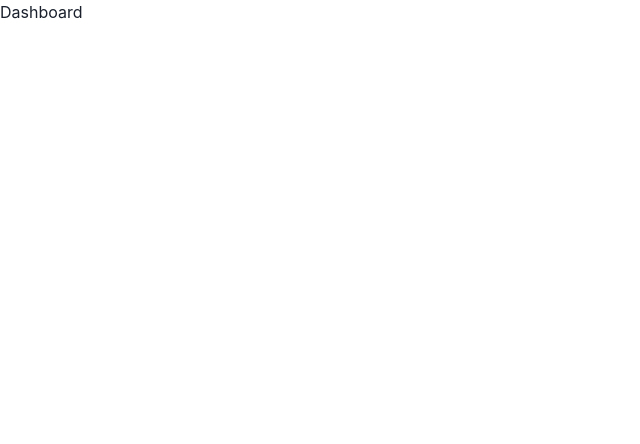
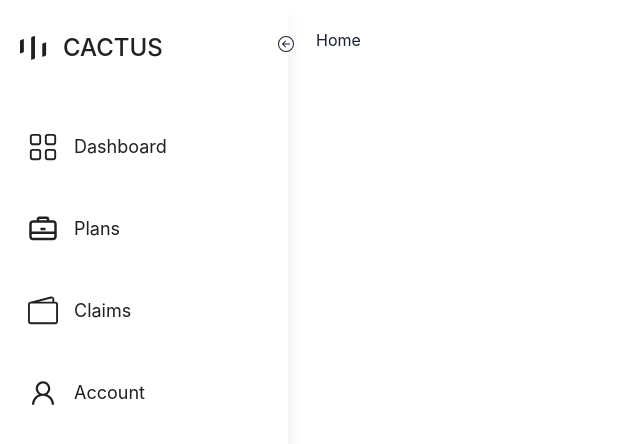
Before and after one commit to Tush-Up/Cactus-Frontend, a React (Create React App) app: page /dashboard in a window 1280 px wide. Shown: the top 444 px of the page, without its empty margins (0-640 px from the left). Built offline with nearby package versions, Linux system fonts and the light colour scheme.

Commit message:
feature: Dashboard Sidebar with nice animations and Proper Page(Children Routing) Complete

```diff
--- a/src/App.js
+++ b/src/App.js
@@ -16,7 +16,9 @@ function App() {
       <Route path="/" element={<Home />} />
       <Route path="/about" element={<About />} />
       <Route path="/contact" element={<Contact />} />
-      <Route path="/dashboard" element={<Dashboard />} />
+      <Route path="/dashboard" element={ <Dashboard /> } />
+      <Route path="/dashboard/claims" element={ <Dashboard /> } />
+      <Route path="/dashboard/useraccount" element={ <Dashboard /> } />
       <Route path="/faqs" element={<Faqs />} />
       <Route path="/products" element={<Products />} />
       <Route path="/login" element={<Auth />} />
--- /dev/null
+++ b/src/components/Claims/Claims.jsx
@@ -0,0 +1,7 @@
+import React from 'react'
+
+export default function Claims() {
+  return (
+    <div>Claims</div>
+  )
+}
--- /dev/null
+++ b/src/components/Dashboard/DashboardHome.jsx
@@ -0,0 +1,7 @@
+import React from 'react'
+
+export default function DashboardHome() {
+  return (
+    <div>Home</div>
+  )
+}
--- /dev/null
+++ b/src/components/Sidebar.jsx
@@ -0,0 +1,54 @@
+import React from 'react';
+import catcuslogo from '../asserts/catcuslogo.png';
+import { BsArrowLeftCircle, BsGrid, BsWallet2 } from 'react-icons/bs';
+import { AiOutlineUser } from 'react-icons/ai';
+import { CgBriefcase } from "react-icons/cg";
+import { useNavigate } from 'react-router-dom';
+
+
+export default function Sidebar ( { open, setOpen } )
+{
+    const navigate = useNavigate()
+    return (
+        <div className={ `${ open ? 'w-72' : 'w-20' } duration-300 h-screen bg-light-white shadow-xl p-5  pt-8 relative` } >
+            <BsArrowLeftCircle className={ `absolute cursor-pointer rounded-full -right-3 top-9 w-7  ${ !open && 'rotate-180' }` } alt="logo"
+                onClick={ () => setOpen( !open ) }
+            />
+            <div className="flex gap-x-4 items-center" onClick={ () => navigate( '/dashboard' ) }>
+                <img src={ catcuslogo } alt='logo' className={ `cursor-pointer duration-500 ${ open && "rotate-[360deg]"
+                    }` } />
+                <h1
+                    className={ `text-cactus-dark-brown origin-left font-medium text-2xl duration-200 ${ !open && "scale-0"
+                        }` }
+                >
+                    CACTUS
+                </h1>
+            </div>
+            <ul className="pt-6">
+                <li onClick={ () => navigate( '/dashboard' ) } className={ `flex rounded-md p-2 cursor-pointer hover:bg-cactus-dark-brown hover:text-white text-cactus-dark-brown text-sm items-center gap-x-4 mt-9` }>
+                    {/* <Link to='/dashboard' /> */ }
+                    <BsGrid className={ `cursor-pointer duration-500` } size='30' />  <span className={ `${ !open && "hidden" } origin-left duration-200 text-lg` }>
+                        Dashboard
+                    </span>
+                </li>
+                <li onClick={ () => navigate( '/dashboard/claims' ) }
+                    className={ `flex rounded-md p-2 cursor-pointer hover:bg-cactus-dark-brown hover:text-white text-cactus-dark-brown text-sm items-center gap-x-4 mt-9` }>
+                    {/* <Link to='/dashboard' /> */ }
+                    <CgBriefcase className={ `cursor-pointer duration-500` } size='30' /> <span className={ `${ !open && "hidden" } origin-left duration-200 text-lg` }>
+                        Plans
+                    </span>
+                </li>
+                <li onClick={ () => navigate( '/dashboard/claims' ) } className={ `flex rounded-md p-2 cursor-pointer hover:bg-cactus-dark-brown hover:text-white text-cactus-dark-brown text-sm items-center gap-x-4 mt-9` }>
+                    <BsWallet2 className={ `cursor-pointer duration-500` } size='30' /> <span className={ `${ !open && "hidden" } origin-left duration-200 text-lg` }>
+                        Claims
+                    </span>
+                </li>
+                <li onClick={ () => navigate( '/dashboard/useraccount' ) } className={ `flex rounded-md p-2 cursor-pointer hover:bg-cactus-dark-brown hover:text-white text-cactus-dark-brown text-sm items-center gap-x-4 mt-9` }>
+                    <AiOutlineUser className={ `cursor-pointer duration-500` } size='30' /> <span className={ `${ !open && "hidden" } origin-left duration-200 text-lg` }>
+                        Account
+                    </span>
+                </li>
+            </ul>
+        </div>
+    )
+}
--- /dev/null
+++ b/src/components/UserAccount/UserAccount.jsx
@@ -0,0 +1,7 @@
+import React from 'react'
+
+export default function UserAccount() {
+  return (
+    <div>UserAccount</div>
+  )
+}
--- a/src/pages/Dashboard.js
+++ b/src/pages/Dashboard.js
@@ -1,7 +1,21 @@
-import React from "react";
+import React, { useState } from 'react';
+import Sidebar from "../components/Sidebar";
+import DashboardHome from "../components/Dashboard/DashboardHome";
+import Claims from "../components/Claims/Claims";
+import UserAccount from '../components/UserAccount/UserAccount';
 
-const Dashboard = () => {
-  return <div>Dashboard</div>;
+const Dashboard = () =>
+{
+  const [ open, setOpen ] = useState( true );
+  return <div className="flex">
+    <Sidebar open={ open } setOpen={ setOpen } />
+
+    <div className="p-7 flex-1 h-screen">
+      { window.location.pathname === "/dashboard" && <DashboardHome /> }
+      { window.location.pathname === "/dashboard/claims" && <Claims /> }
+      { window.location.pathname === "/dashboard/useraccount" && <UserAccount /> }
+    </div>
+  </div>;
 };
 
 export default Dashboard;
--- a/tailwind.config.js
+++ b/tailwind.config.js
@@ -1,7 +1,12 @@
 module.exports = {
   content: ["./src/**/*.{js,jsx,ts,tsx}"],
   theme: {
-    extend: {},
+    extend: {
+      colors: {
+        "cactus-dark-brown": "#212121",
+        "light-white": "#ffffff",
+      },
+    },
   },
   plugins: [],
 };
```
Also changed, not shown: src/asserts/Money.png (added), src/asserts/catcuslogo.png (added).
